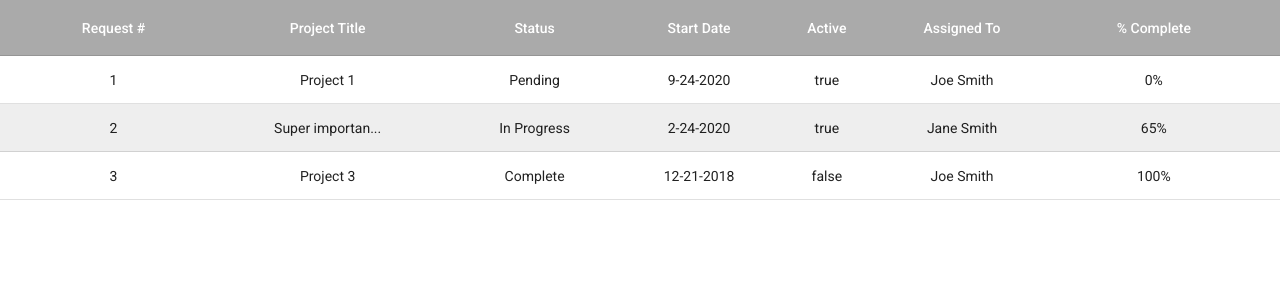
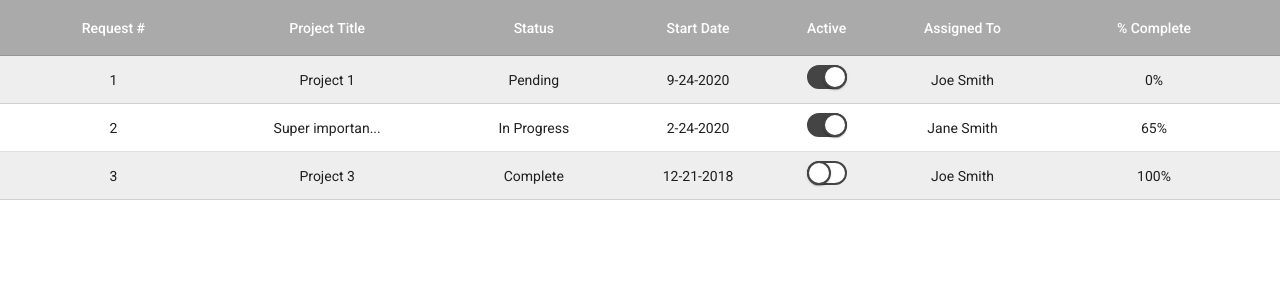
Before and after one commit to blunket/ba-frontend-ng-challenge, an Angular app: page / in a window 1280 px wide. Shown: the top 300 px of the page. Built offline with nearby package versions, Linux system fonts and the light colour scheme.

Commit message:
use slide-toggle and theme to pdf

```diff
--- a/src/app/app.module.ts
+++ b/src/app/app.module.ts
@@ -5,6 +5,7 @@ import { AppComponent } from './app.component';
 import { BrowserAnimationsModule } from '@angular/platform-browser/animations';
 import { ProjectsComponent } from './projects/projects.component';
 import { MatTableModule } from '@angular/material/table';
+import { MatSlideToggleModule } from '@angular/material/slide-toggle';
 import { LimitToPipe } from './limit-to.pipe';
 
 @NgModule({
@@ -17,6 +18,7 @@ import { LimitToPipe } from './limit-to.pipe';
     BrowserModule,
     BrowserAnimationsModule,
     MatTableModule,
+    MatSlideToggleModule,
   ],
   providers: [],
   bootstrap: [AppComponent]
--- a/src/app/projects/projects.component.css
+++ b/src/app/projects/projects.component.css
@@ -13,6 +13,6 @@ table th {
     font-size: 1em;
 }
 
-table tr:nth-child(even) {
+table tr:nth-child(odd) {
     background-color: #eee;
 }
--- a/src/app/projects/projects.component.html
+++ b/src/app/projects/projects.component.html
@@ -17,7 +17,12 @@
     </ng-container>
     <ng-container matColumnDef="active">
         <th mat-header-cell *matHeaderCellDef> Active </th>
-        <td mat-cell *matCellDef="let row"> {{row.active}} </td>
+        <td mat-cell *matCellDef="let row">
+            <mat-slide-toggle
+                checked="{{row.active}}"
+                disableRipple="true"
+                aria-label="Active"></mat-slide-toggle>
+        </td>
     </ng-container>
     <ng-container matColumnDef="assignee">
         <th mat-header-cell *matHeaderCellDef> Assigned To </th>
--- a/src/styles.css
+++ b/src/styles.css
@@ -2,3 +2,23 @@
 
 html, body { height: 100%; }
 body { margin: 0; font-family: Roboto, "Helvetica Neue", sans-serif; }
+
+table .mat-slide-toggle-bar {
+    height: 20px;
+    border-radius: 20px;
+}
+table .mat-slide-toggle-thumb {
+    background-color: #fff !important;
+    border: 2px solid #444;
+}
+table .mat-slide-toggle-thumb-container {
+    top: -2px;
+    left: -2px;
+}
+table .mat-slide-toggle .mat-slide-toggle-bar {
+    background-color: #fff;
+    border: 2px solid #444;
+}
+table .mat-slide-toggle.mat-checked .mat-slide-toggle-bar {
+    background-color: #444;
+}
```
